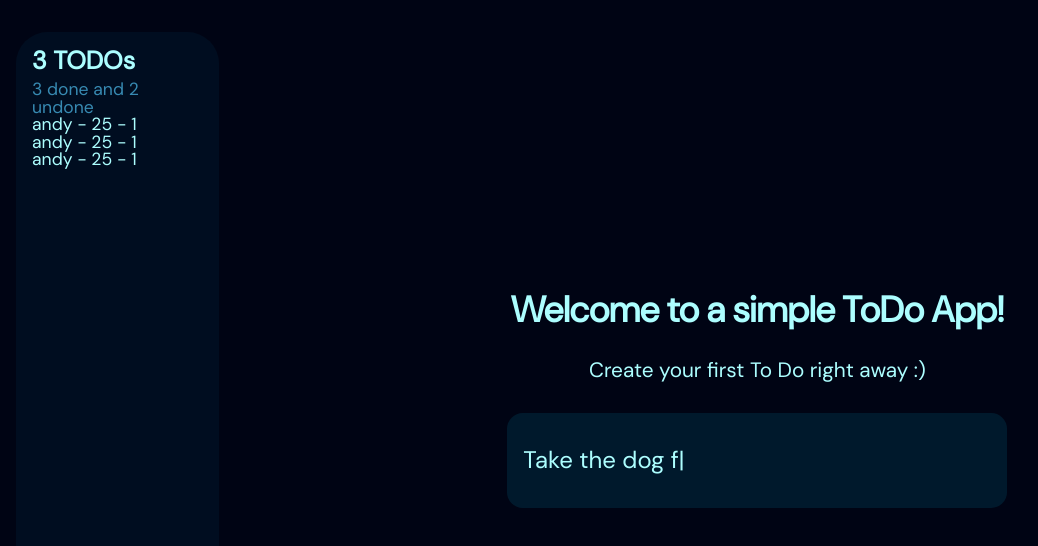
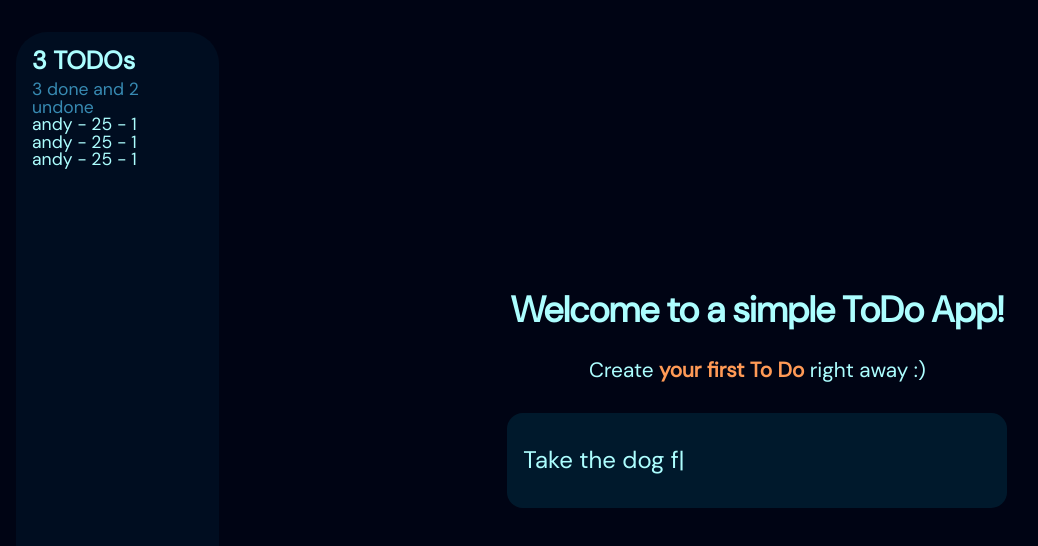
Before and after one commit to Andres191200/todo-app, a React (Vite) app: page / in a window 1280 px wide. Shown: the top 546 px of the page, without its empty margins (16-1054 px from the left). Built offline with nearby package versions, Linux system fonts and the light colour scheme.

Commit message:
types splitting, adding subfolders and restricting setStates return types to prevent adding not known properties in useStates types

```diff
--- a/src/components/todo-form/TodoForm.tsx
+++ b/src/components/todo-form/TodoForm.tsx
@@ -5,36 +5,20 @@ import TextArea from "../text-area/TextArea";
 import Button from "../button/Button";
 import { useForm } from "react-hook-form";
 import { zodResolver } from "@hookform/resolvers/zod";
-import { todoSchema, TTodoForm } from "../../schemas/todo";
-
-var typingSequence: any[] = [
-  "Do the dishes",
-  1000,
-  "Take the dog for a walk",
-  1000,
-  "Feed the cat",
-  1000,
-  "Do the homework",
-  1000,
-] as const;
-
-type TFormFields = {
-  title: string;
-  description: string;
-};
-
-type TTodoFormProps = {
-  onComplete: (title: string, subtitle?: string) => void;
-}
+import { todoSchema, TTodoForm } from "./schemas/todo";
+import { TTodoFormProps } from "./models/todo-form-props";
+import { TFormFields } from "./models/form-fields";
+import { typingSequence } from "./utils/typing-sequence";
 
 export default function TodoForm({onComplete} : TTodoFormProps) {
+
   const {
     register,
-    handleSubmit,
     formState: {errors}
   } = useForm<TTodoForm>({
     resolver: zodResolver(todoSchema)
-  })
+  });
+
   const [form, setForm] = useState<TFormFields>({
     title: "",
     description: "",
@@ -48,7 +32,7 @@ export default function TodoForm({onComplete} : TTodoFormProps) {
         ({
           ...prevFormState,
           description: event.target.value,
-        } satisfies TFormFields)
+        }satisfies TFormFields)
     );
   }
 
@@ -82,6 +66,7 @@ export default function TodoForm({onComplete} : TTodoFormProps) {
         <Button
           label="Create"
           onButtonClick={(data: React.MouseEvent<HTMLButtonElement, Event>) => {
+            // USE USEFORM HANDLESUBMIT BUILT IN FUNCTION? TEST
             submitTodo();
           }}
         />
--- /dev/null
+++ b/src/components/todo-form/models/form-fields.ts
@@ -0,0 +1,4 @@
+export type TFormFields = {
+  title: string;
+  description: string;
+};
--- /dev/null
+++ b/src/components/todo-form/models/todo-form-props.ts
@@ -0,0 +1,3 @@
+export type TTodoFormProps = {
+  onComplete: (title: string, subtitle?: string) => void;
+}
--- /dev/null
+++ b/src/components/todo-form/utils/typing-sequence.ts
@@ -0,0 +1,10 @@
+export var typingSequence: any[] = [
+  "Do the dishes",
+  1000,
+  "Take the dog for a walk",
+  1000,
+  "Feed the cat",
+  1000,
+  "Do the homework",
+  1000,
+] as const;
--- a/src/globals.scss
+++ b/src/globals.scss
@@ -16,6 +16,7 @@
 	--border-muted: oklch(0.3 0.12 233);
 	--primary: oklch(0.76 0.12 233);
 	--secondary: oklch(0.76 0.12 53);
+	--tertiary: oklch(77.848% 0.14665 52.758);
 	--danger: oklch(0.7 0.12 30);
 	--warning: oklch(0.7 0.12 100);
 	--success: oklch(0.7 0.12 160);
@@ -44,6 +45,10 @@ button{
 
 	&.bold{
 		font-weight: 800;
+	}
+
+	&.highlight{
+		color: var(--tertiary);
 	}
 }
 
--- a/src/screens/Home.tsx
+++ b/src/screens/Home.tsx
@@ -53,7 +53,7 @@ export default function Home() {
         <>
           <h1>Welcome to a simple ToDo App!</h1>
           <p className={styles.subtitle}>
-            Create your first To Do right away :)
+            Create<span className="highlight bold"> your first To Do </span> right away :)
           </p>
           <TodoForm
             onComplete={(title, description) =>
--- a/src/screens/styles.module.scss
+++ b/src/screens/styles.module.scss
@@ -7,6 +7,10 @@
   justify-content: center;
   gap: var(--margin-md);
   background-color: var(--bg-dark);
+
+  p{
+    display: inline;
+  }
 }
 
 .subtitle {
```
Also changed, not shown: src/components/todo-form/schemas/todo.ts (renamed from src/schemas/todo.ts).
